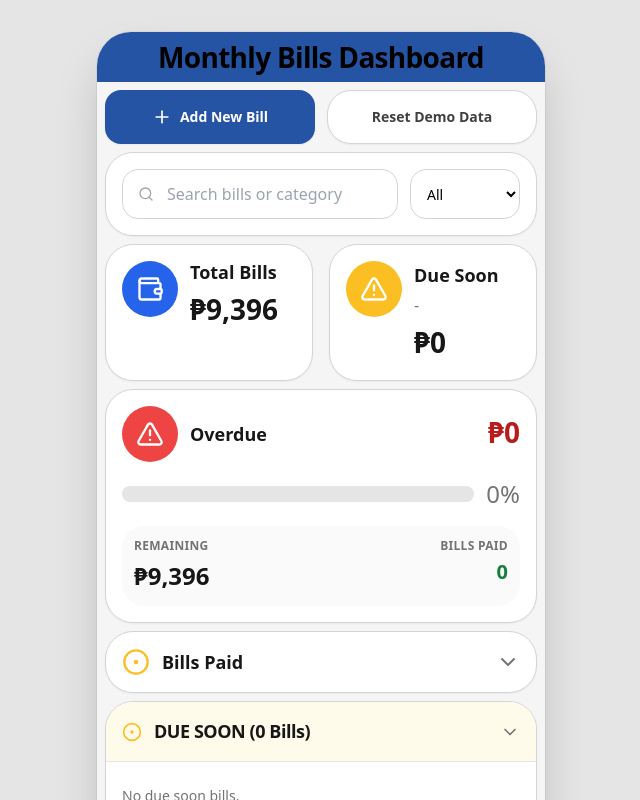
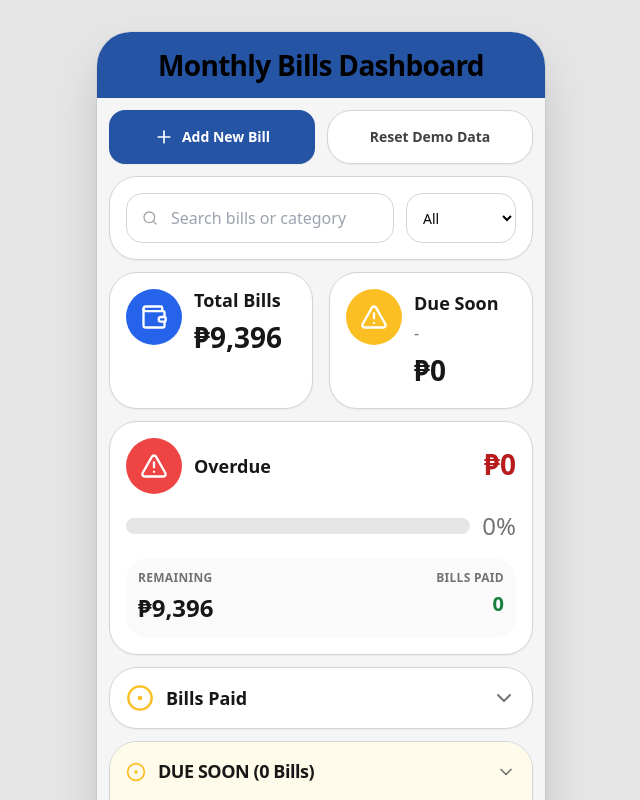
Before and after one commit to brehonioj-lgtm/Bills-App-V2-Beta, a React (Vite) app: page / in a window 1280 px wide. Shown: the top 800 px of the page, without its empty margins (319-959 px from the left). Built offline with nearby package versions, Linux system fonts and the light colour scheme.

Commit message:
Update App.jsx

```diff
--- a/App.jsx
+++ b/App.jsx
@@ -384,13 +384,13 @@ export default function App() {
   return (
     <div className="min-h-screen bg-neutral-200 p-4 md:p-8">
       <div className="mx-auto max-w-md px-2 md:px-0 overflow-hidden rounded-[34px] bg-neutral-100 shadow-2xl ring-1 ring-black/5">
-        <div className="bg-[#2554A4] px-4 py-1 text-center">
+        <div className="bg-[#2554A4] px-4 py-3 text-center">
           <h1 className="text-[16px] md:text-[28px] font-bold tracking-tight">
   Monthly Bills Dashboard
 </h1>
         </div>
 
-        <div className="space-y-2 p-2">
+        <div className="space-y-3 p-3">
           <div className="grid grid-cols-2 gap-3">
             <motion.button
               whileTap={{ scale: 0.98 }}
```
